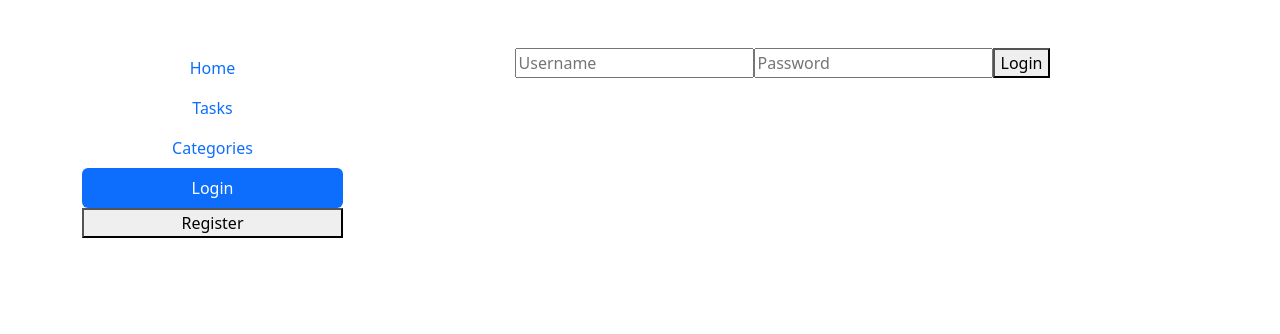
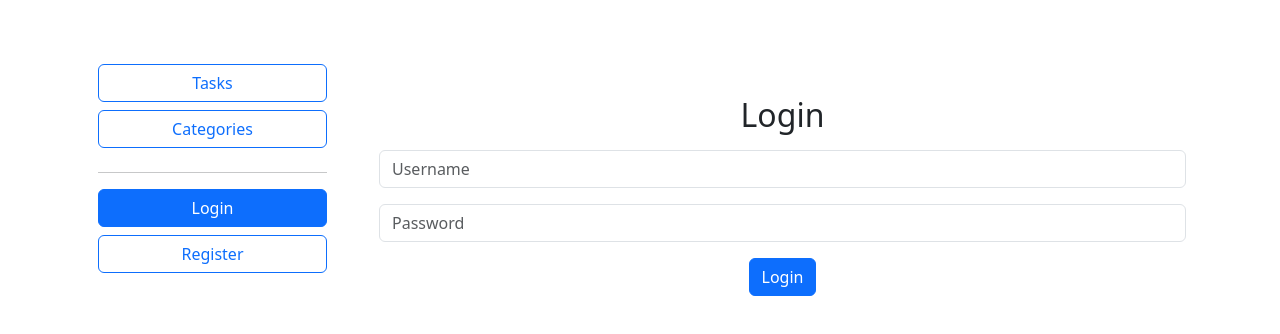
Before and after one commit to fcmdias/ReactoGO-TodoMatic, a React (Create React App) app in the folder react-app/: page / in a window 1280 px wide. Shown: the top 334 px of the page. Built offline with nearby package versions, Linux system fonts and the light colour scheme.

Commit message:
improved stylings for register/login

```diff
--- a/react-app/src/components/Dashboard.js
+++ b/react-app/src/components/Dashboard.js
@@ -10,7 +10,7 @@ import { useSelector } from 'react-redux';
 
 
 const Dashboard = () => {
-    const [section, setSection] = useState('home');
+    const [section, setSection] = useState('');
     const isAuthenticated = useSelector(state => state.auth.isAuthenticated);
 
     useEffect(() => {
@@ -43,7 +43,6 @@ const Dashboard = () => {
                         <CategoryCreate />
                     </div>
                 );
-            case 'home':
             default:
                 return <h2>Welcome to the Dashboard</h2>;
         }
--- a/react-app/src/components/Sidebar.js
+++ b/react-app/src/components/Sidebar.js
@@ -1,60 +1,61 @@
 import React from 'react';
 import { useDispatch, useSelector } from 'react-redux';
 import { logoutUser } from '../features/auth/actions';
-
 
 const Sidebar = ({ setSection, currentSection }) => {
     const dispatch = useDispatch();
     const isAuthenticated = useSelector(state => state.auth.isAuthenticated);
 
     const handleLogout = () => {
-        // to make an API call to invalidate a session or token
-        // TODO
+        // TODO: make an API call to invalidate a session or token
 
         // Update the Redux state
         dispatch(logoutUser());
-
 
         // Redirect or set section to login
         setSection('login');
     };
 
-
     return (
-        <div className="nav nav-pills flex-column">
-            <button
-                className={`nav-link ${currentSection === 'home' ? 'active' : ''}`}
-                onClick={() => setSection('home')}
-            >
-                Home
-            </button>
-
+        <div className="nav nav-pills flex-column p-3">
 
             <button
-                className={`nav-link ${currentSection === 'tasks' && 'active'}`}
+                className={`btn ${currentSection === 'tasks' ? 'btn-primary' : 'btn-outline-primary'} w-100 mb-2`}
                 onClick={() => setSection('tasks')}
             >
                 Tasks
             </button>
 
-
             <button
-                className={`nav-link ${currentSection === 'categories' && 'active'}`}
+                className={`btn ${currentSection === 'categories' ? 'btn-primary' : 'btn-outline-primary'} w-100 mb-2`}
                 onClick={() => setSection('categories')}
             >
                 Categories
             </button>
 
+            <hr className="my-3" />
+
             {isAuthenticated ? (
-                <button onClick={handleLogout}>
+                <button
+                    className="btn btn-outline-danger w-100"
+                    onClick={handleLogout}
+                >
                     Logout
                 </button>
             ) : (
                 <>
                     <button
-                        className={`nav-link ${currentSection === 'login' && 'active'}`}
-                        onClick={() => setSection('login')}>Login</button>
-                    <button onClick={() => setSection('register')}>Register</button>
+                        className={`btn ${currentSection === 'login' ? 'btn-primary' : 'btn-outline-primary'} w-100 mb-2`}
+                        onClick={() => setSection('login')}
+                    >
+                        Login
+                    </button>
+                    <button
+                        className={`btn ${currentSection === 'register' ? 'btn-primary' : 'btn-outline-primary'} w-100 mb-2`}
+                        onClick={() => setSection('register')}
+                    >
+                        Register
+                    </button>
                 </>
             )}
         </div>
--- a/react-app/src/features/auth/Login.js
+++ b/react-app/src/features/auth/Login.js
@@ -13,21 +13,28 @@ const Login = () => {
     };
 
     return (
-        <div>
+        <div className="container mt-5">
+            <h2 className="mb-3">Login</h2>
             <form onSubmit={handleLogin}>
+                <div className="form-group mb-3">
                     <input
                         type="text"
                         value={username}
                         onChange={e => setUsername(e.target.value)}
                         placeholder="Username"
+                        className="form-control"
                     />
+                </div>
+                <div className="form-group mb-3">
                     <input
                         type="password"
                         value={password}
                         onChange={e => setPassword(e.target.value)}
                         placeholder="Password"
+                        className="form-control"
                     />
-                <button type="submit">Login</button>
+                </div>
+                <button type="submit" className="btn btn-primary">Login</button>
             </form>
         </div>
     );
--- a/react-app/src/features/auth/Register.js
+++ b/react-app/src/features/auth/Register.js
@@ -26,12 +26,13 @@ const Register = () => {
 
     return (
         <div className="container mt-5">
-            <h2 className="mb-3">Register</h2>
-            {isLoading && <div className="alert alert-info">Loading...</div>}
-            {error && <div className="alert alert-danger">{error}</div>}
+            <h2 className="mb-4">Register</h2>
+            {isLoading && <div className="alert alert-info mb-4">Loading...</div>}
+            {error && <div className="alert alert-danger mb-4">{error}</div>}
             <form onSubmit={handleSubmit}>
-                <div className="form-group">
+                <div className="form-group mb-3">
                     <input
+                        id="username"
                         type="text"
                         className="form-control"
                         value={username}
@@ -39,8 +40,19 @@ const Register = () => {
                         placeholder="Username"
                     />
                 </div>
-                <div className="form-group">
+                <div className="form-group mb-3">
                     <input
+                        id="email"
+                        type="email"
+                        className="form-control"
+                        value={email}
+                        onChange={e => setEmail(e.target.value)}
+                        placeholder="Email"
+                    />
+                </div>
+                <div className="form-group mb-3">
+                    <input
+                        id="password"
                         type="password"
                         className="form-control"
                         value={password}
@@ -48,22 +60,14 @@ const Register = () => {
                         placeholder="Password"
                     />
                 </div>
-                <div className="form-group">
+                <div className="form-group mb-3">
                     <input
+                        id="confirmPassword"
                         type="password"
                         className="form-control"
                         value={confirmPassword}
                         onChange={e => setConfirmPassword(e.target.value)}
                         placeholder="Confirm Password"
-                    />
-                </div>
-                <div className="form-group">
-                    <input
-                        type="email"
-                        className="form-control"
-                        value={email}
-                        onChange={e => setEmail(e.target.value)}
-                        placeholder="Email"
                     />
                 </div>
                 <button type="submit" className="btn btn-primary">Register</button>
```
Lines whose indentation alone changed are shown as unchanged.
